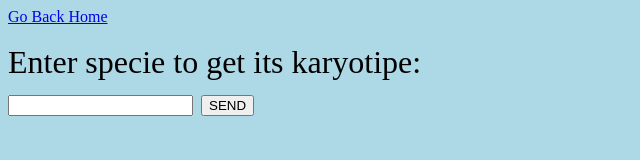
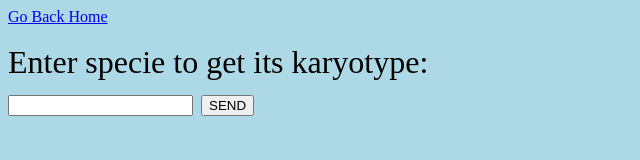
Before and after one commit to ramonsq/2018-19-PNE-Final-project, a plain HTML site: page BASIC LEVEL/karyotype.html in a window 1280 px wide. Shown: the full height of the page, 0-640 px from the left. Drawn offline with Linux system fonts and the light colour scheme.

Commit message:
grammar check

```diff
--- a/BASIC LEVEL/karyotype.html
+++ b/BASIC LEVEL/karyotype.html
@@ -8,7 +8,7 @@
     <a href="/">Go Back Home</a><br>
     <br>
     <form action="karyotype" method="get">
-      <FONT SIZE=6><FONT SIZE=6>Enter specie to get its karyotipe: </FONT><br>
+      <FONT SIZE=6><FONT SIZE=6>Enter specie to get its karyotype: </FONT><br>
       <input type="text" name="specie">
       <input type="submit" value="SEND">
     </form>
```
